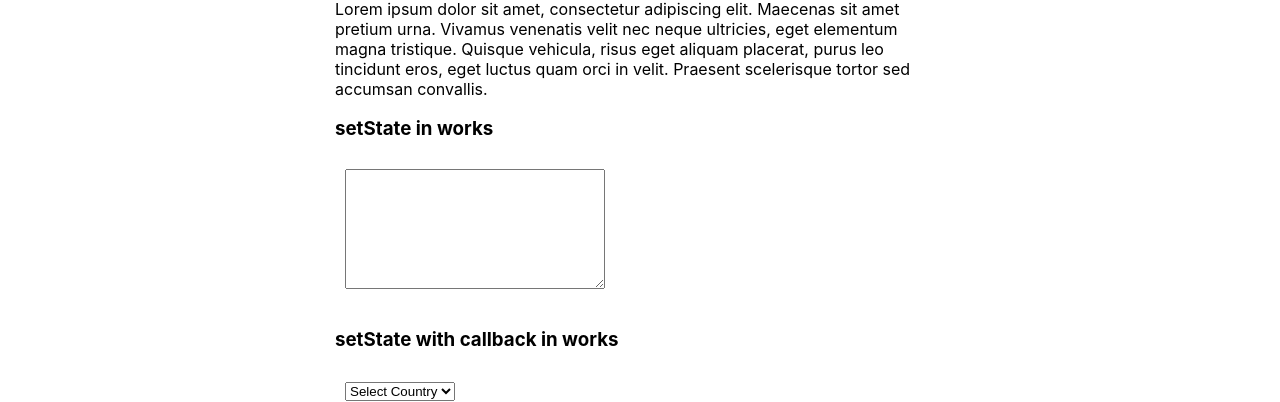
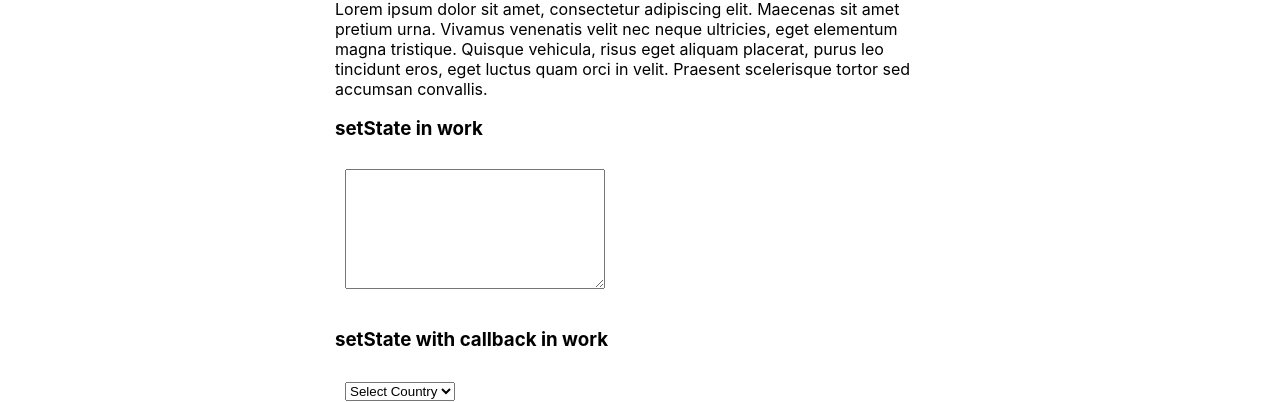
Before and after one commit to kano-kenji/react-first, a React (Create React App) app: page / in a window 1280 px wide. Shown: the part 387-789 px from the top of the page. Built offline with nearby package versions, Linux system fonts and the light colour scheme.

Commit message:
Lesson 3 (Callback functionality). Home work - 3

```diff
--- a/src/components/Content/Content.js
+++ b/src/components/Content/Content.js
@@ -45,7 +45,7 @@ class Content extends Component{
                         Praesent scelerisque tortor sed accumsan convallis.
                     </p>
 
-                    <h3>setState in works</h3>
+                    <h3>setState in work</h3>
                     <div className="block">
                         <div className="req-box">
                             <textarea value={this.state.value} onChange={this.handleChange}/>
@@ -53,7 +53,7 @@ class Content extends Component{
                         <div className="res-box">{this.state.value}</div>
                     </div>
 
-                    <h3>setState with callback in works</h3>
+                    <h3>setState with callback in work</h3>
                     <Countries countries={this.props.countries} attempt={this.handleCountry}/>
                     <div className="res-select">{this.state.country}</div>
 
```
